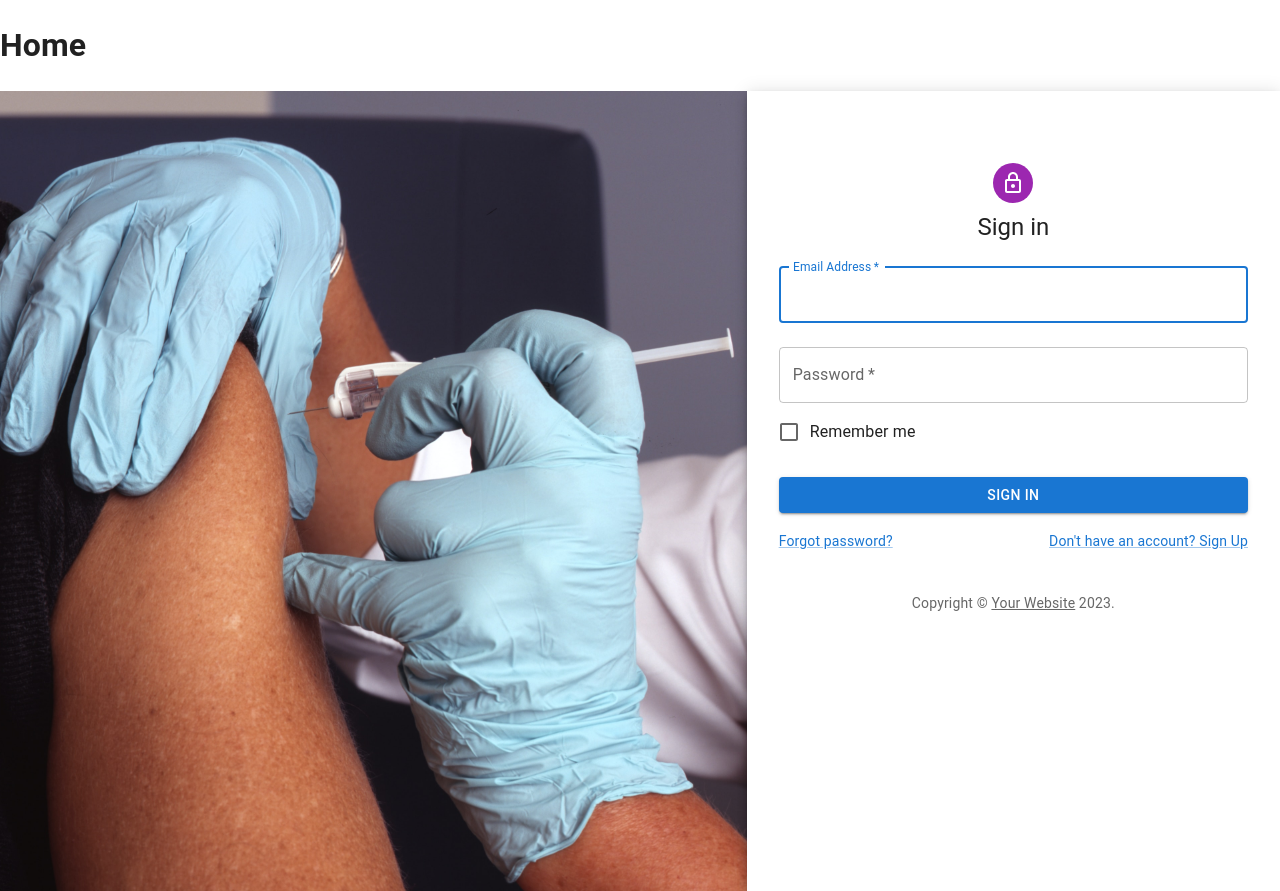
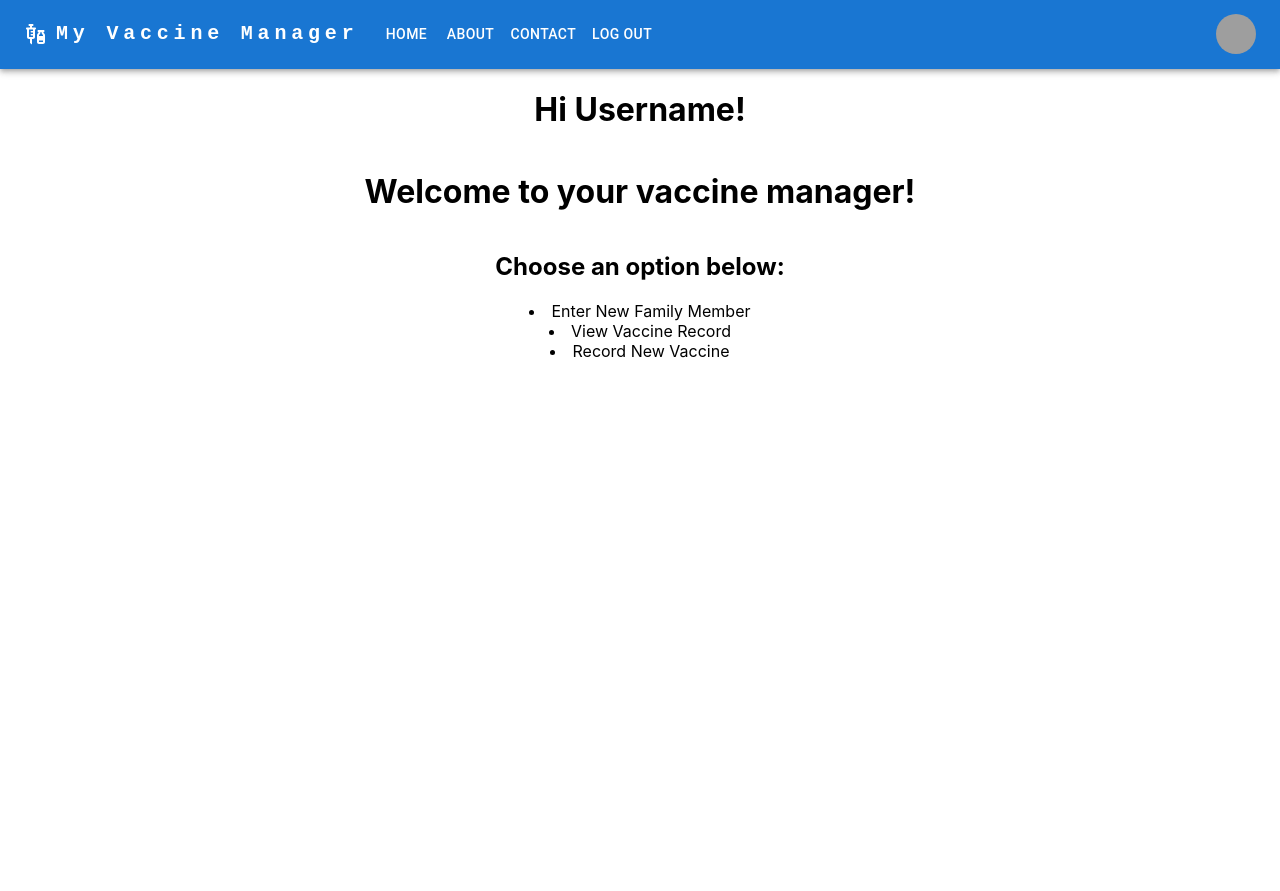
Before and after one commit to JLOtten/vaccine-manager, a React (Create React App) app in the folder frontend/: page / in a window 1280 px wide. After the commit the page ends 800 px from the top, so only its background shows below. Built offline with nearby package versions, Linux system fonts and the light colour scheme; grey boxes are pictures that could not be loaded.

Commit message:
Added nav to view record page and redirected login page to correct route

```diff
--- a/frontend/src/App.tsx
+++ b/frontend/src/App.tsx
@@ -15,7 +15,8 @@
   return (
     <BrowserRouter>
       <Routes>
-        <Route path="/" element={<Login />} />
+        <Route path="/" element={<Home />} />
+        <Route path="/login" element={<Login />} />
         <Route path="/about" element={<About />} />
         <Route path="/contact" element={<Contact />} />
         <Route path="/familyMemberLog" element={<FamilyMemberLog />} />
--- a/frontend/src/components/Login.tsx
+++ b/frontend/src/components/Login.tsx
@@ -133,7 +133,7 @@
 
   return (
     <div>
-      <h1>Home</h1>
+
       <SignInSide />
     </div>
   );
--- a/frontend/src/components/ViewRecord.tsx
+++ b/frontend/src/components/ViewRecord.tsx
@@ -1,9 +1,12 @@
 import React from "react";
+import ResponsiveAppBar from "./ResponsiveAppBar";
 
 function ViewRecord() {
   return (
     <div>
+      <ResponsiveAppBar />
       <h1>View Record</h1>
+
     </div>
   );
 }
```
